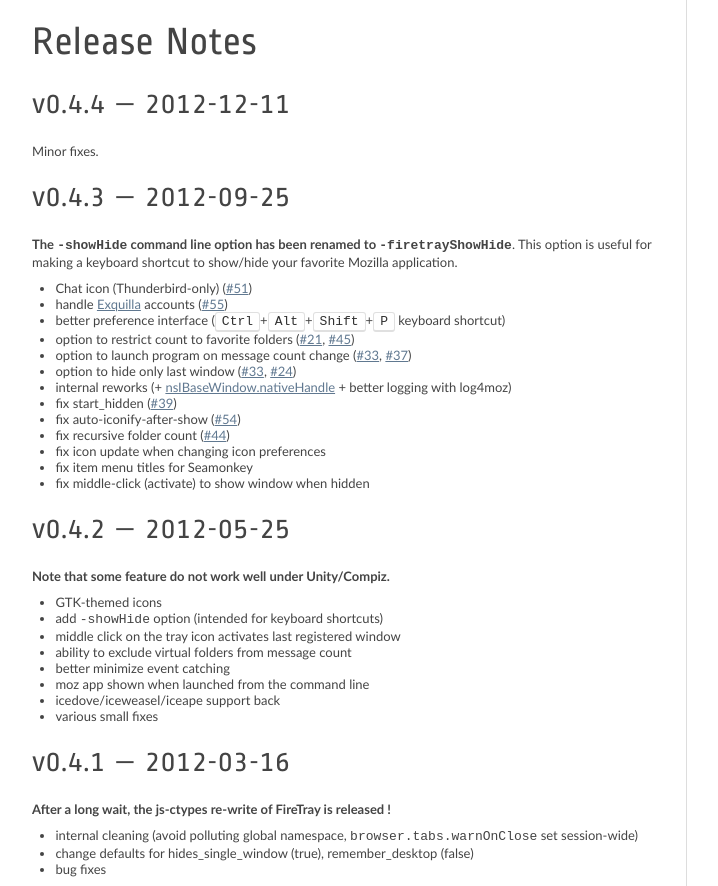
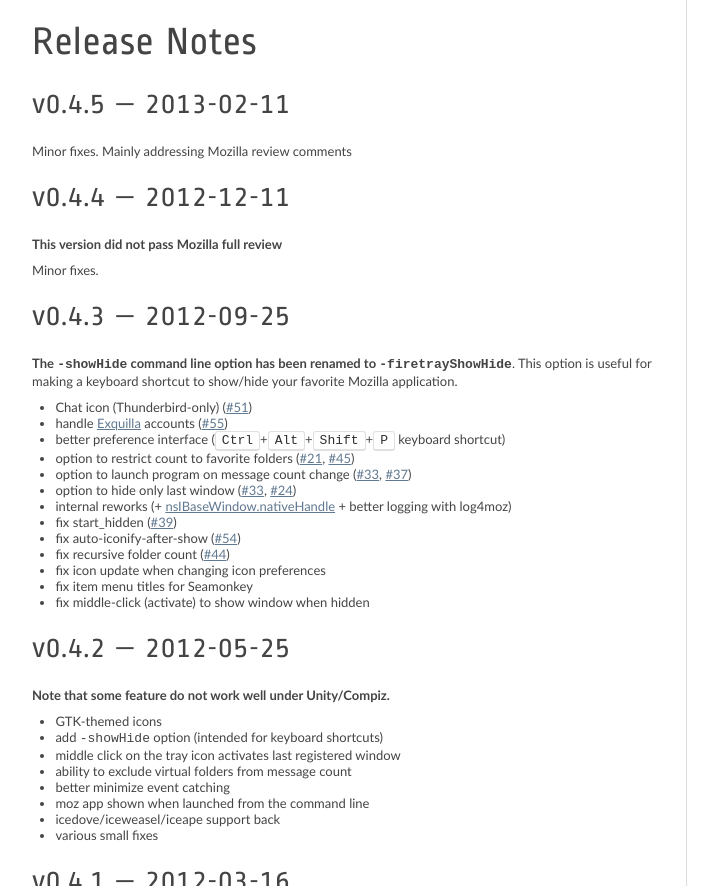
Before and after one commit to foudfou/FireTray, a plain HTML site: page index.html in a window 1280 px wide. Shown: the part 842-1728 px from the top of the page, without its empty margins (133-851 px from the left). Drawn offline with nearby package versions, Linux system fonts and the light colour scheme; a script that the page names is missing.

Commit message:
add v0.4.5 release notes

```diff
--- a/index.html
+++ b/index.html
@@ -128,7 +128,14 @@
         <h2>Release Notes</h2>
 
         <article id="v0.4.4">
+          <h3>v0.4.5 &mdash; 2013-02-11</h3>
+          <p>Minor fixes. Mainly addressing Mozilla review comments</p>
+        </article>
+
+        <article id="v0.4.4">
           <h3>v0.4.4 &mdash; 2012-12-11</h3>
+          <p><strong>This version did not pass Mozilla full review</strong></p>
+
           <p>Minor fixes.</p>
         </article>
 
```
